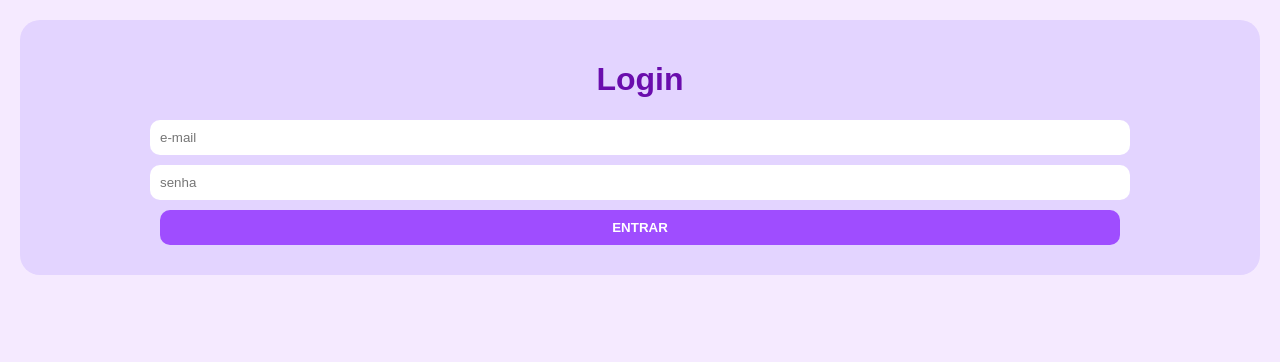
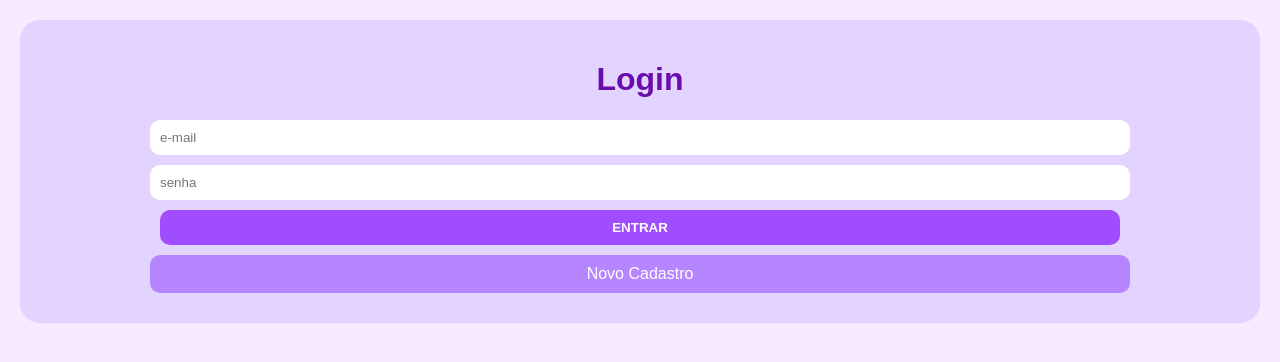
Before and after one commit to Abner-G-Affonso/Senac-PI-MamApp, a PHP site: page /login.php in a window 1280 px wide. Shown: the top 362 px of the page. Run offline with PHP 8.4, Linux system fonts and the light colour scheme; a stand-in replaces the project's code that opens the database connection.

Commit message:
Update login.php

```diff
--- a/login.php
+++ b/login.php
@@ -1,18 +1,99 @@
+<?php
+require_once "database.php";
+
+session_start();
+
+if ($_SERVER["REQUEST_METHOD"] === "POST") {
+    $email = $_POST["email"];
+    $senha = $_POST["senha"];
+
+    try {
+        $db = new Database();
+        $conn = $db->getConexao();
+
+        $stmt = $conn->prepare("SELECT * FROM usuario WHERE email = :email AND senha = :senha");
+        $stmt->bindParam(":email", $email);
+        $stmt->bindParam(":senha", $senha);
+
+        $stmt->execute();
+
+        if ($stmt->rowCount() > 0) {
+            $_SESSION["usuario"] = $stmt->fetch(PDO::FETCH_ASSOC);
+            header("Location: home.php");
+            exit();
+        } else {
+            $erro = "E-mail ou senha inválidos.";
+        }
+    } catch (PDOException $e) {
+        $erro = "Erro na conexão com o banco de dados: " . $e->getMessage();
+    }
+}
+?>
+
 <!DOCTYPE html>
 <html lang="pt-br">
 <head>
     <meta charset="UTF-8">
     <title>Login</title>
     <link rel="stylesheet" href="style.css">
+    <style>
+        body {
+            font-family: sans-serif;
+            background: #f5eaff;
+            color: #6a0dad;
+            margin: 0;
+            padding: 0;
+            text-align: center;
+        }
+
+        .container, .section, .perfil-form {
+            background: #e3d4ff;
+            border-radius: 20px;
+            padding: 20px;
+            margin: 20px;
+        }
+
+        input, button, a {
+            display: block;
+            width: 80%;
+            margin: 10px auto;
+            padding: 10px;
+            border: none;
+            border-radius: 10px;
+        }
+
+        button {
+            background: #9f4dff;
+            color: white;
+            font-weight: bold;
+        }
+
+        a {
+            background: #b586ff;
+            color: white;
+            text-decoration: none;
+            padding: 10px;
+        }
+
+        .erro {
+            color: red;
+            margin-top: 10px;
+        }
+    </style>
 </head>
 <body class="login-body">
     <div class="container">
         <h1>Login</h1>
-        <form action="home.php" method="post">
+
+        <?php if (!empty($erro)) echo "<p class='erro'>$erro</p>"; ?>
+
+        <form action="login.php" method="post">
             <input type="email" name="email" placeholder="e-mail" required>
             <input type="password" name="senha" placeholder="senha" required>
             <button type="submit">ENTRAR</button>
         </form>
+
+        <a href="usuario.php">Novo Cadastro</a>
     </div>
 </body>
 </html>
```
